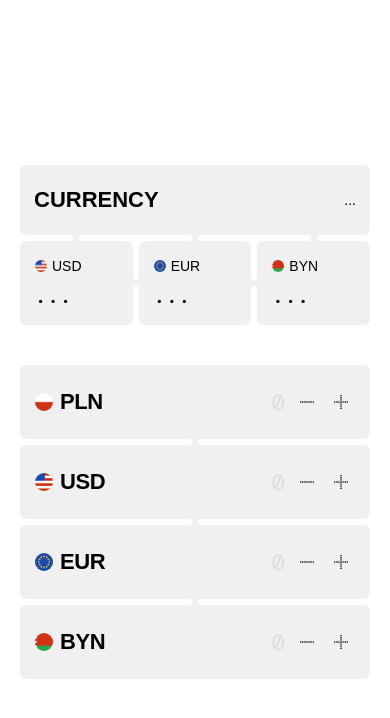
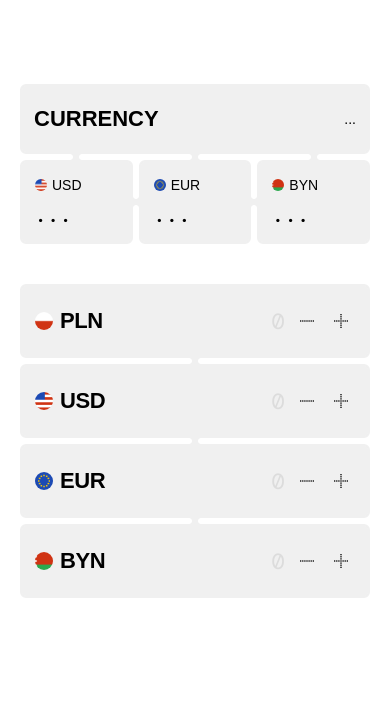
Before and after one commit to ivan-ska/converter, a plain HTML site: page index.html in a window 390 px wide. Drawn offline with nearby package versions, Linux system fonts and the light colour scheme; no server answers; a web font is replaced by a local one.

Commit message:
Update index.html

```diff
--- a/index.html
+++ b/index.html
@@ -3,12 +3,18 @@
 
 <head>
     <meta charset="UTF-8">
-    <meta name="viewport" content="width=device-width, initial-scale=1.0">
+    <meta name="viewport" content="width=device-width, initial-scale=1.0, maximum-scale=1.0, user-scalable=no">
+
+    <meta name="apple-mobile-web-app-title" content="Currency">
+    <meta name="apple-mobile-web-app-capable" content="yes">
+    <meta name="apple-mobile-web-app-status-bar-style" content="default">
+
     <title>Currency</title>
 
     <link rel="icon" type="image/svg+xml"
-        href="https://raw.githubusercontent.com/ivan-ska/converter/b0ee605df62d1f17e6849df26764c3cecb04d1b1/files/favicon.svg">
+        href="https://raw.githubusercontent.com/ivan-ska/converter/f393511646d14c250f0db9ce541ad6dde1b83b32/files/favicon.svg">
 
+    <link rel="apple-touch-icon" href="https://raw.githubusercontent.com/ivan-ska/converter/f393511646d14c250f0db9ce541ad6dde1b83b32/files/icon.png">
     <link rel="preconnect" href="https://fonts.googleapis.com">
     <link rel="preconnect" href="https://fonts.gstatic.com" crossorigin>
     <link href="https://fonts.googleapis.com/css2?family=DM+Mono:wght@400&family=Doto:wght@500;600&display=swap"
@@ -26,6 +32,8 @@
             box-sizing: border-box;
             -webkit-font-smoothing: antialiased;
             -moz-osx-font-smoothing: grayscale;
+            /* Убираем синее выделение при клике на мобилках */
+            -webkit-tap-highlight-color: transparent;
         }
 
         body {
@@ -34,9 +42,18 @@
             margin: 0;
             display: flex;
             justify-content: center;
-            align-items: center;
+            align-items: center; /* Центр для десктопа */
             min-height: 100vh;
+            min-height: 100dvh; /* Динамическая высота для мобилок */
             padding: 20px;
+            overflow: hidden; /* Убирает лишний скролл */
+        }
+
+        @media (max-width: 600px) {
+            body {
+                align-items: flex-start; /* На мобилке прижимаем выше */
+                padding-top: 10dvh; /* Делаем отступ сверху 10% от высоты экрана */
+            }
         }
 
         .converter-card {
```
